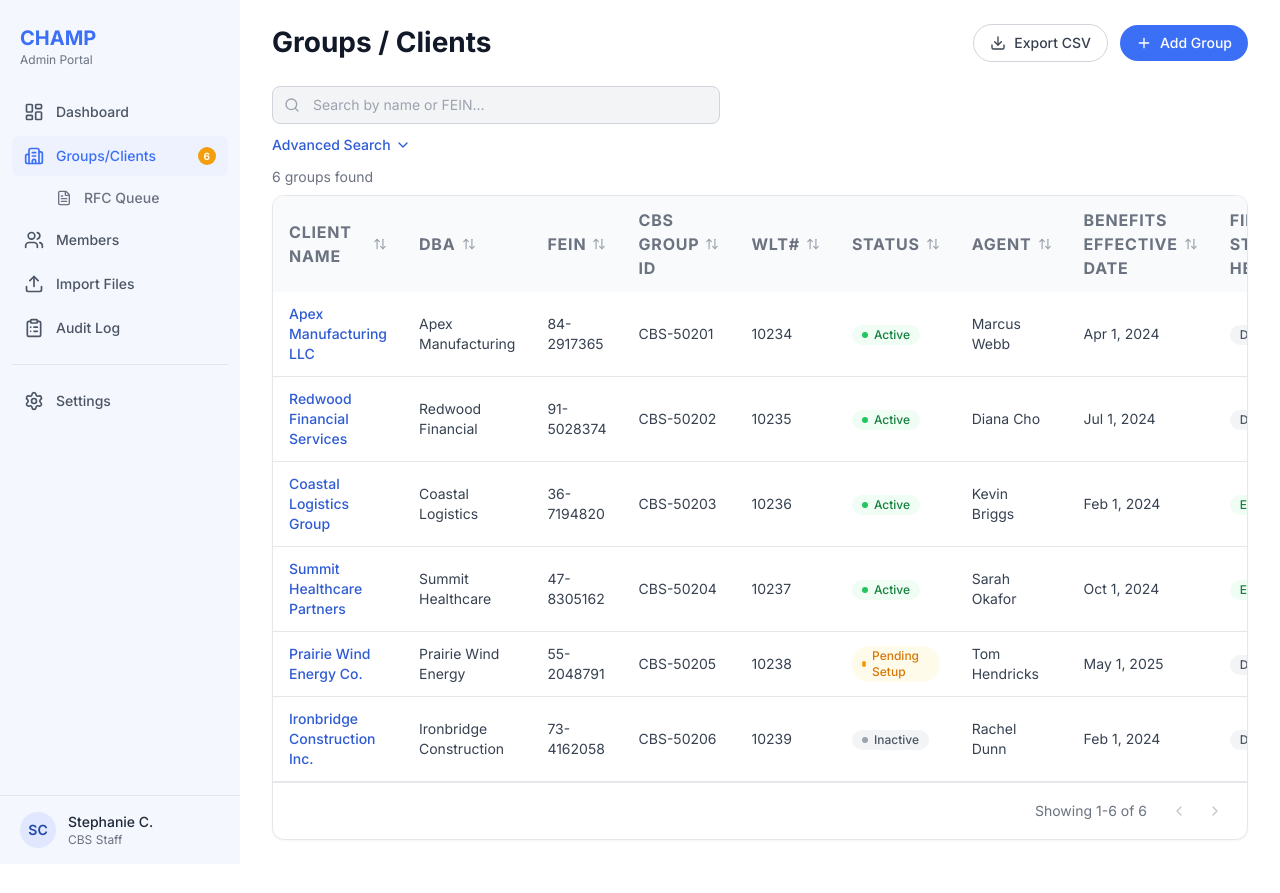
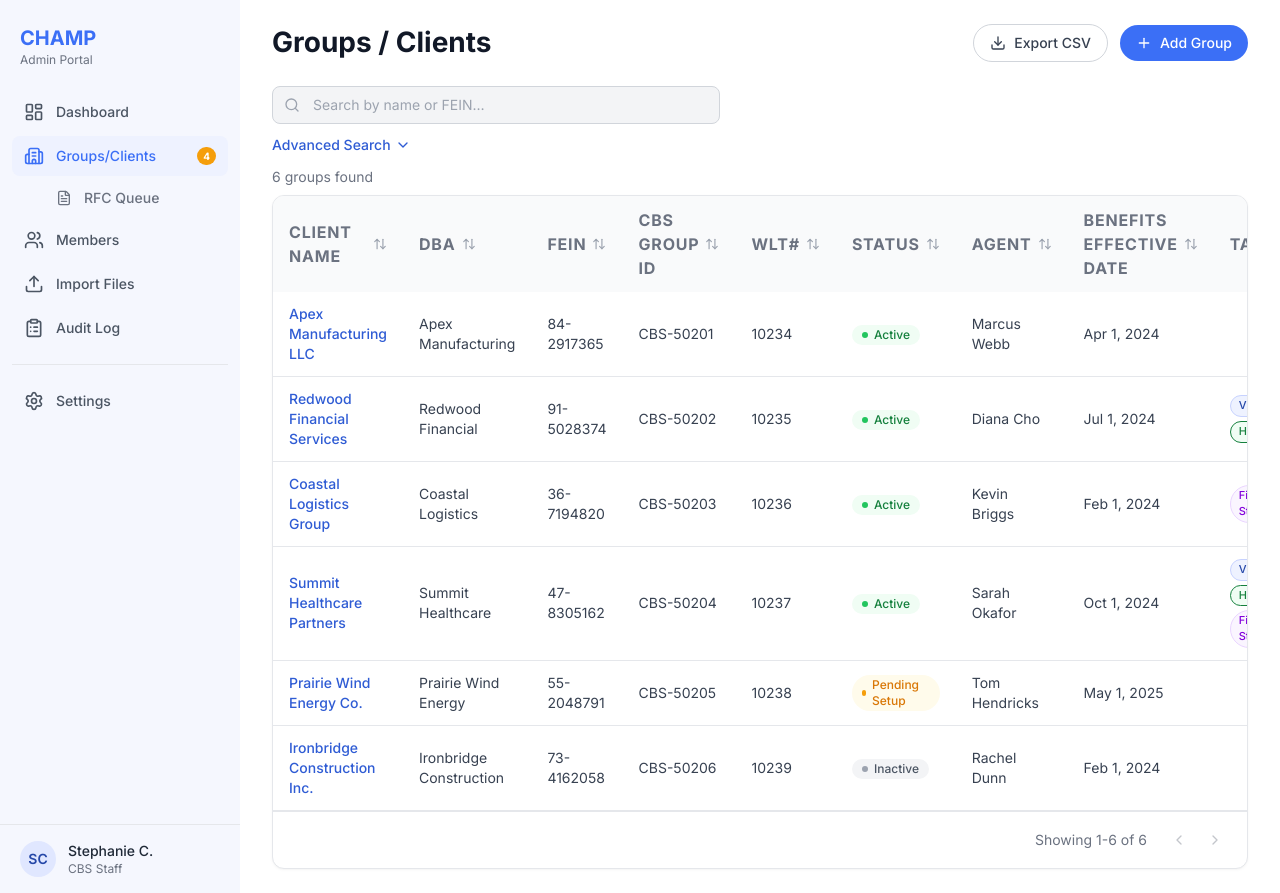
Before and after one commit to scorrell-design/champvba, a React (Vite) app in the folder my-champ-portal/: page /groups in a window 1280 px wide. Before the commit the page ends 864 px from the top, so only its background shows below. Built offline with nearby package versions, Linux system fonts and the light colour scheme.

Commit message:
Refactor RFC store to update pending count logic and enhance GroupList component with new TagBadge and GroupTags for better tag representation.

```diff
--- a/my-champ-portal/src/components/ui/Badge.tsx
+++ b/my-champ-portal/src/components/ui/Badge.tsx
@@ -113,3 +113,41 @@ export const TypeBadge = ({ type, className }: TypeBadgeProps) => {
     </span>
   )
 }
+
+export type TagType = 'VBA' | 'HSA' | 'First Stop'
+
+const tagStyles: Record<TagType, string> = {
+  VBA: 'bg-primary-50 text-primary-700 border-primary-200',
+  HSA: 'bg-success-50 text-success-700 border-success-200',
+  'First Stop': 'bg-purple-50 text-purple-700 border-purple-200',
+}
+
+export const TagBadge = ({ tag, className }: { tag: TagType; className?: string }) => (
+  <span
+    className={cn(
+      'inline-flex items-center rounded-full border px-2 py-0.5 text-[11px] font-medium',
+      tagStyles[tag],
+      className,
+    )}
+  >
+    {tag}
+  </span>
+)
+
+export const GroupTags = ({ isVBA, hasHSA, hasFirstStopHealth, className }: {
+  isVBA: boolean
+  hasHSA: boolean
+  hasFirstStopHealth: boolean
+  className?: string
+}) => {
+  const tags: TagType[] = []
+  if (isVBA) tags.push('VBA')
+  if (hasHSA) tags.push('HSA')
+  if (hasFirstStopHealth) tags.push('First Stop')
+  if (tags.length === 0) return null
+  return (
+    <div className={cn('flex flex-wrap gap-1', className)}>
+      {tags.map((t) => <TagBadge key={t} tag={t} />)}
+    </div>
+  )
+}
--- a/my-champ-portal/src/pages/groups/GroupList.tsx
+++ b/my-champ-portal/src/pages/groups/GroupList.tsx
@@ -5,7 +5,7 @@ import { Plus, ChevronDown, Download, X } from 'lucide-react'
 import { PageHeader } from '../../components/layout/PageHeader'
 import { SearchBar } from '../../components/ui/SearchBar'
 import { DataTable } from '../../components/ui/DataTable'
-import { Badge, type BadgeVariant } from '../../components/ui/Badge'
+import { Badge, type BadgeVariant, GroupTags } from '../../components/ui/Badge'
 import { Button } from '../../components/ui/Button'
 import { Card } from '../../components/ui/Card'
 import { Input } from '../../components/ui/Input'
@@ -66,14 +66,15 @@ const columns: ColumnDef<Group, unknown>[] = [
     },
   },
   {
-    accessorKey: 'firstStopHealth',
-    header: 'First Stop Health',
-    cell: ({ getValue }) =>
-      getValue<boolean>() ? (
-        <Badge variant="success">Enabled</Badge>
-      ) : (
-        <Badge variant="gray">Disabled</Badge>
-      ),
+    id: 'tags',
+    header: 'Tags',
+    cell: ({ row }) => (
+      <GroupTags
+        isVBA={row.original.isVBA}
+        hasHSA={row.original.hasHSA}
+        hasFirstStopHealth={row.original.hasFirstStopHealth}
+      />
+    ),
   },
 ]
 
@@ -84,19 +85,12 @@ const STATUS_OPTIONS = [
   { value: 'Pending Setup', label: 'Pending Setup' },
 ]
 
-const FSH_OPTIONS = [
-  { value: '', label: 'All' },
-  { value: 'true', label: 'Enabled' },
-  { value: 'false', label: 'Disabled' },
-]
-
 interface AdvancedFilters {
   groupName: string
   fein: string
   wltGroupNumber: string
   status: string
   agentName: string
-  firstStopHealth: string
   benefitsFrom: string
   benefitsTo: string
 }
@@ -107,7 +101,6 @@ const emptyFilters: AdvancedFilters = {
   wltGroupNumber: '',
   status: '',
   agentName: '',
-  firstStopHealth: '',
   benefitsFrom: '',
   benefitsTo: '',
 }
--- a/my-champ-portal/src/stores/rfc-store.ts
+++ b/my-champ-portal/src/stores/rfc-store.ts
@@ -45,5 +45,5 @@ export const useRFCStore = create<RFCState>((set, get) => ({
     })),
 
   getPendingCount: () =>
-    get().rfcs.filter((r) => r.status === 'new' || r.status === 'ready_to_build' || r.status === 'in_review').length,
+    get().rfcs.filter((r) => r.status === 'ready_to_build').length,
 }))
```
